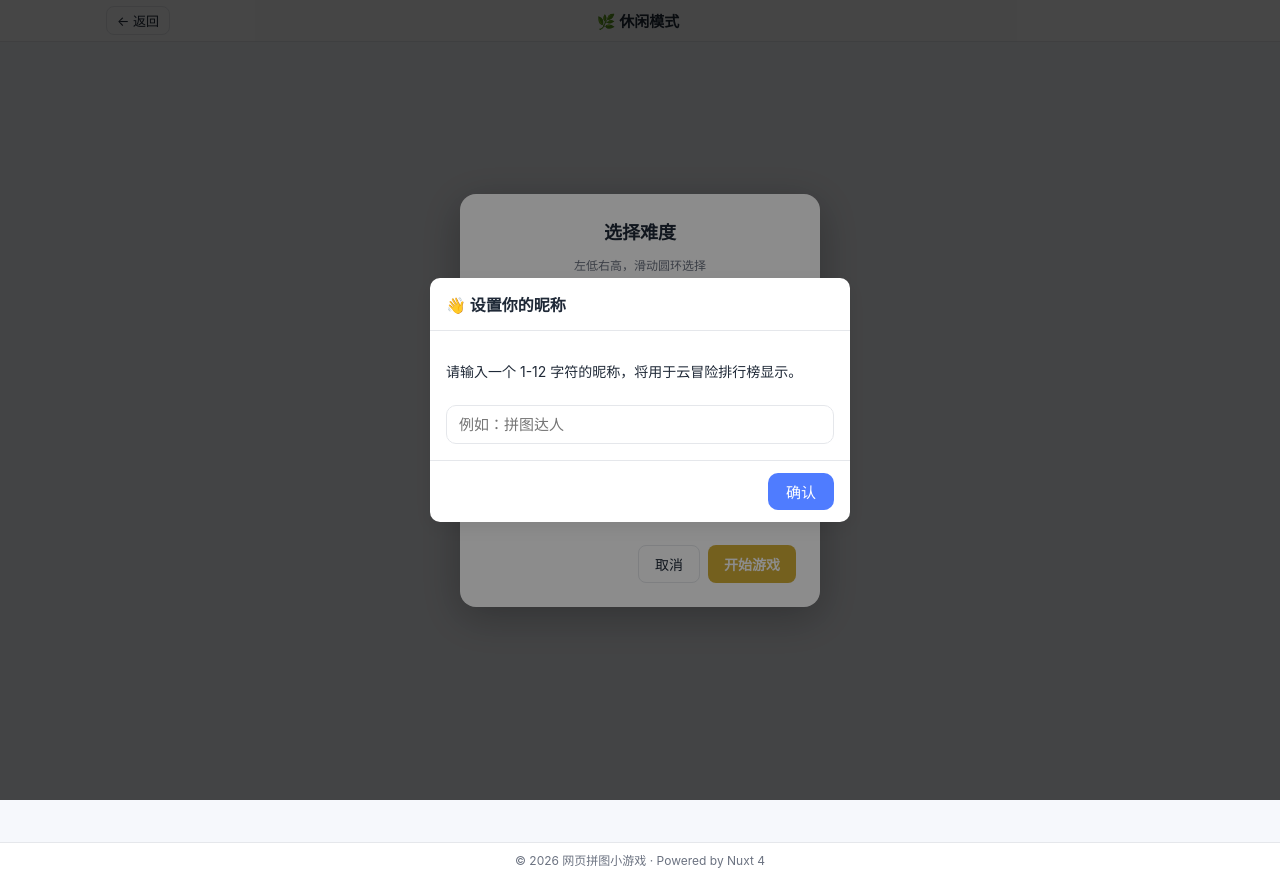
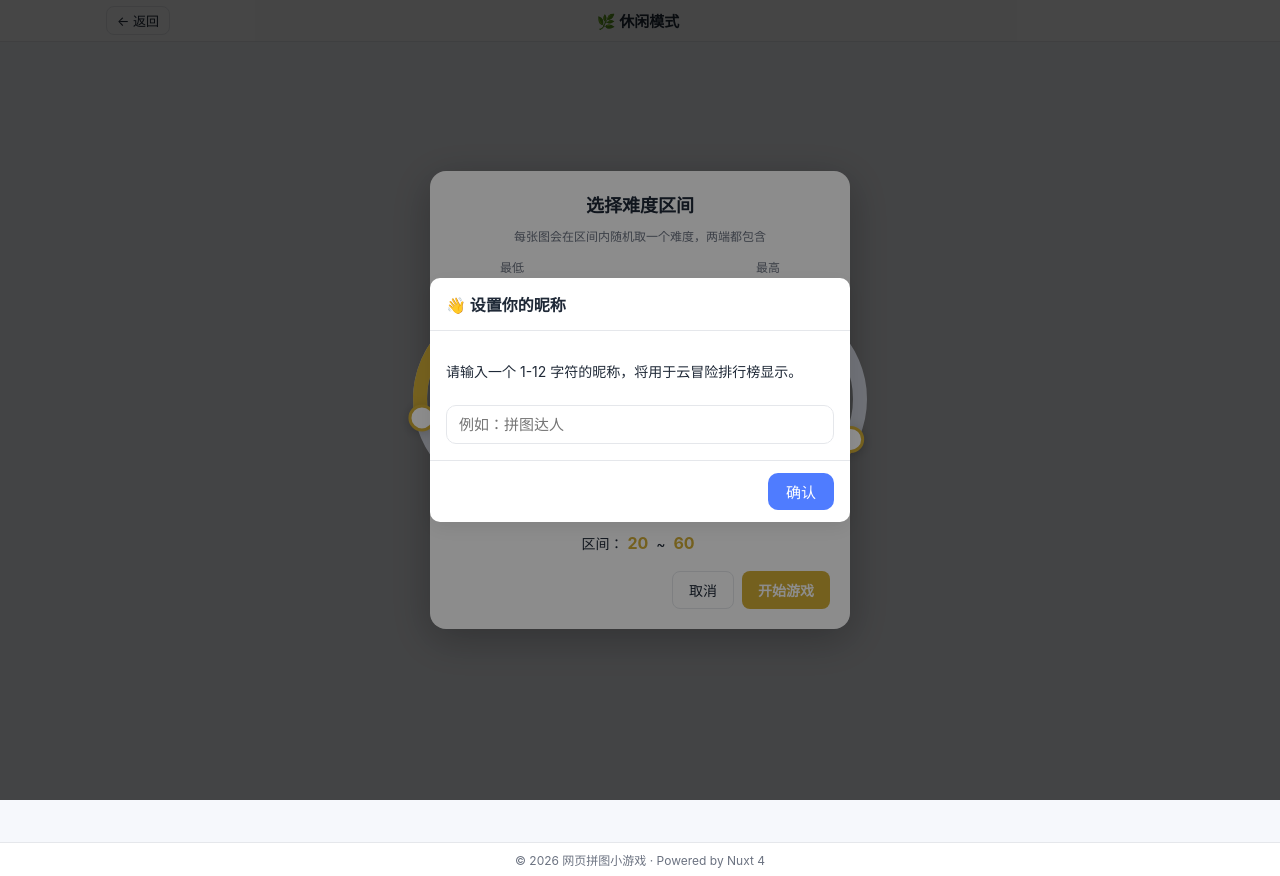
Before and after one commit to zilong-sky/nuxt-puzzle-game, a Nuxt app: page /play/casual in a window 1280 px wide. Built offline with nearby package versions, Linux system fonts and the light colour scheme.

Commit message:
feat: casual difficulty range; adventure paid continue (1/2/4/6/8/10...)

```diff
--- /dev/null
+++ b/app/components/DifficultyRangeModal.vue
@@ -0,0 +1,91 @@
+<!-- app/components/DifficultyRangeModal.vue - 休闲模式难度区间选择（闭区间 [min,max]） -->
+<template>
+  <div v-if="open" class="modal-backdrop" @click.self="$emit('cancel')">
+    <div class="modal-card">
+      <h3>选择难度区间</h3>
+      <p class="hint">每张图会在区间内随机取一个难度，两端都包含</p>
+
+      <div class="dials">
+        <div class="dial-col">
+          <div class="dial-label">最低</div>
+          <DifficultyDial v-model="lo" :min="min" :max="max" label="块" />
+        </div>
+        <div class="dial-col">
+          <div class="dial-label">最高</div>
+          <DifficultyDial v-model="hi" :min="min" :max="max" label="块" />
+        </div>
+      </div>
+
+      <div class="preview">区间：<b>{{ finalLo }}</b> ~ <b>{{ finalHi }}</b></div>
+
+      <div class="btns">
+        <button type="button" class="ghost-btn" @click="$emit('cancel')">取消</button>
+        <button type="button" class="primary-btn" @click="$emit('confirm', { min: finalLo, max: finalHi })">
+          开始游戏
+        </button>
+      </div>
+    </div>
+  </div>
+</template>
+
+<script setup lang="ts">
+import { ref, watch, computed } from 'vue'
+import DifficultyDial from '~/components/DifficultyDial.vue'
+
+const props = withDefaults(defineProps<{
+  open: boolean
+  min?: number
+  max?: number
+  initialMin?: number
+  initialMax?: number
+}>(), { min: 4, max: 200, initialMin: 20, initialMax: 60 })
+
+defineEmits<{ confirm: [value: { min: number; max: number }]; cancel: [] }>()
+
+const lo = ref(props.initialMin)
+const hi = ref(props.initialMax)
+
+watch(() => props.open, (o) => {
+  if (o) { lo.value = props.initialMin; hi.value = props.initialMax }
+})
+
+// 用户选反了自动 swap，展示时保证 lo<=hi
+const finalLo = computed(() => Math.min(lo.value, hi.value))
+const finalHi = computed(() => Math.max(lo.value, hi.value))
+</script>
+
+<style scoped>
+.modal-backdrop {
+  position: fixed; inset: 0;
+  background: rgba(0,0,0,0.5);
+  z-index: 100;
+  display: flex; align-items: center; justify-content: center;
+  padding: 16px;
+}
+.modal-card {
+  background: #fff;
+  border-radius: 16px;
+  padding: 20px;
+  width: min(94vw, 420px);
+  box-shadow: 0 10px 40px rgba(0,0,0,0.25);
+  display: flex; flex-direction: column; align-items: center;
+  gap: 10px;
+}
+.modal-card h3 { margin: 0; font-size: 18px; color: var(--color-text,#222); }
+.hint { margin: 0; font-size: 12px; color: var(--color-text-soft,#888); text-align: center; }
+.dials { display: flex; gap: 16px; width: 100%; justify-content: center; margin-top: 4px; }
+.dial-col { display: flex; flex-direction: column; align-items: center; gap: 4px; }
+.dial-label { font-size: 12px; color: var(--color-text-soft,#888); }
+.preview { font-size: 14px; color: var(--color-text,#333); margin-top: 4px; }
+.preview b { color: #d4af37; font-size: 16px; margin: 0 4px; }
+.btns { display: flex; gap: 8px; justify-content: flex-end; width: 100%; margin-top: 8px; }
+.ghost-btn {
+  background: transparent; border: 1px solid var(--color-border,#d0d0d0);
+  color: var(--color-text,#333); padding: 8px 16px; border-radius: 8px; cursor: pointer;
+}
+.primary-btn {
+  background: #d4af37; color: #fff; border: none;
+  padding: 8px 16px; border-radius: 8px; cursor: pointer; font-weight: 600;
+}
+.primary-btn:hover { background: #c39d2e; }
+</style>
--- a/app/pages/index.vue
+++ b/app/pages/index.vue
@@ -12,7 +12,7 @@
       <div class="mode-card card" @click="goCasual">
         <div class="ico">🌿</div>
         <h3>休闲模式</h3>
-        <p>随图库编号顺序自动加载，30~80 块不规则异形切割，纯放松，不计分。</p>
+        <p>自选难度区间（最低 ~ 最高），每张图在区间内随机切块，纯放松，不计分。</p>
         <button>开始休闲</button>
       </div>
       <div class="mode-card card highlight" @click="showCloudTip = true">
@@ -51,9 +51,13 @@
       </ul>
       <template #footer>
         <button class="ghost-btn" @click="showCloudTip = false">取消</button>
-        <button class="big-start-btn" :disabled="!game.canPlayCloud" @click="goCloud">
-          {{ game.canPlayCloud ? '进入云冒险' : '今日次数已用完' }}
+        <button v-if="game.canPlayCloud" class="big-start-btn" @click="goCloud">
+          进入云冒险
         </button>
+        <template v-else>
+          <button class="big-start-btn" disabled>免费次数已用完</button>
+          <button class="big-start-btn pay" @click="goCloudPaid">💰 付费玩 ¥{{ game.nextPaidPrice }}</button>
+        </template>
       </template>
     </ModalDialog>
   </div>
@@ -71,6 +75,10 @@ onMounted(() => game.hydrate())
 function goCasual() { navigateTo('/play/casual') }
 function goCloud() {
   if (!game.canPlayCloud) return
+  navigateTo('/play/cloud')
+}
+function goCloudPaid() {
+  // 进入 cloud 页，noPlays 弹窗会自动弹出，让用户走付费确认流程
   navigateTo('/play/cloud')
 }
 function goSelfie() { navigateTo('/play/selfie') }
@@ -114,6 +122,8 @@ function goSelfie() { navigateTo('/play/selfie') }
   border: none;
 }
 .big-start-btn:disabled { background: #cbd5e1; color: #fff; cursor: not-allowed; }
+.big-start-btn.pay { background: #10b981; }
+.big-start-btn.pay:hover { background: #059669; }
 @media (max-width: 720px) {
   .modes { grid-template-columns: 1fr; }
 }
--- a/app/pages/play/casual.vue
+++ b/app/pages/play/casual.vue
@@ -1,12 +1,13 @@
-<!-- app/pages/play/casual.vue - 休闲模式：弹窗选难度，30 张固定图 -->
+<!-- app/pages/play/casual.vue - 休闲模式：区间难度，每张图随机取值 -->
 <template>
-  <DifficultyModal
-    :open="!pieceCountChosen"
-    :min="4" :max="50" :initial="25"
-    @confirm="onDifficultyConfirm"
-    @cancel="onDifficultyCancel"
+  <DifficultyRangeModal
+    :open="!rangeChosen"
+    :min="4" :max="80"
+    :initial-min="20" :initial-max="60"
+    @confirm="onRangeConfirm"
+    @cancel="onRangeCancel"
   />
-  <div v-if="current && pieceCountChosen">
+  <div v-if="current && rangeChosen">
     <PuzzleGame
       :key="current.url"
       :image-url="current.url"
@@ -20,21 +21,30 @@
       @next="loadNext"
     />
   </div>
-  <div v-else-if="pieceCountChosen" class="card">加载中...</div>
+  <div v-else-if="rangeChosen" class="card">加载中...</div>
 </template>
 
 <script setup lang="ts">
 import { onMounted, ref, computed } from 'vue'
 import PuzzleGame from '~/components/PuzzleGame.vue'
-import DifficultyModal from '~/components/DifficultyModal.vue'
+import DifficultyRangeModal from '~/components/DifficultyRangeModal.vue'
 import { fetchCasualImages, type PuzzleImage } from '~/services/imageService'
+import { randInt } from '~/utils/random'
 
 const list = ref<PuzzleImage[]>([])
 const idx = ref(0)
 const pieceCount = ref(48)
-const pieceCountChosen = ref(false)
+const rangeChosen = ref(false)
+const rangeMin = ref(20)
+const rangeMax = ref(60)
 
 const current = computed(() => list.value[idx.value])
+
+function pickPieceCount() {
+  const lo = Math.max(4, Math.min(rangeMin.value, rangeMax.value))
+  const hi = Math.max(rangeMin.value, rangeMax.value)
+  pieceCount.value = lo === hi ? lo : randInt(lo, hi)
+}
 
 onMounted(async () => {
   if (typeof window !== 'undefined') window.scrollTo(0, 0)
@@ -47,13 +57,16 @@ onMounted(async () => {
   list.value = arr
 })
 
-function onDifficultyConfirm(v: number) {
-  pieceCount.value = v
-  pieceCountChosen.value = true
+function onRangeConfirm(v: { min: number; max: number }) {
+  rangeMin.value = v.min
+  rangeMax.value = v.max
+  pickPieceCount()
+  rangeChosen.value = true
 }
-function onDifficultyCancel() { navigateTo('/') }
+function onRangeCancel() { navigateTo('/') }
 function loadNext() {
   idx.value = (idx.value + 1) % list.value.length
+  pickPieceCount()
 }
 function onSuccess() {}
 function onFail() {}
--- a/app/pages/play/cloud.vue
+++ b/app/pages/play/cloud.vue
@@ -27,11 +27,28 @@
   </div>
 
   <ModalDialog :visible="noPlays" title="⏸ 今日次数已用完" :closable="false">
-    <p>今天的 5 次云冒险机会已经用完。可以看广告 +1 次，或解锁高级版获得无限次。</p>
+    <p>今天的 5 次免费云冒险已用完。可以看广告 +1 次，解锁高级版无限玩，或付费续玩一局。</p>
+    <p class="pay-hint">下一局付费价格：<b>¥{{ game.nextPaidPrice }}</b>（每玩一次下次更贵）</p>
     <template #footer>
       <button class="ghost-btn" @click="goHome">返回主页</button>
       <button @click="onWatchAd">📺 看广告 +1</button>
+      <button class="pay-btn" @click="onPayClick">💰 付费玩 ¥{{ game.nextPaidPrice }}</button>
       <button class="premium-btn" @click="onUnlockPremium">✨ 解锁高级版</button>
+    </template>
+  </ModalDialog>
+
+  <ModalDialog :visible="showPayConfirm" title="💰 付费续玩规则" closable @close="showPayConfirm = false">
+    <p>免费次数已用完，你可以付费继续冒险：</p>
+    <ul>
+      <li>本次付费：<b>¥{{ game.nextPaidPrice }}</b></li>
+      <li>付费规则：<b>1、2、4、6、8、10 …</b> 每玩一次，下一次费用递增</li>
+      <li>付费成功后立即开始下一局</li>
+      <li>看广告 +1 或解锁高级版可避免付费</li>
+    </ul>
+    <p style="color:#f59e0b; font-size:12px; margin-top:8px">当前为模拟支付，点击确认即视为支付成功。</p>
+    <template #footer>
+      <button class="ghost-btn" @click="showPayConfirm = false">取消</button>
+      <button class="pay-btn" @click="onPayConfirm">确认支付 ¥{{ game.nextPaidPrice }}</button>
     </template>
   </ModalDialog>
 
@@ -55,6 +72,7 @@ const idx = ref(0)
 const pieceCount = ref(randInt(30, 80))
 const noPlays = ref(false)
 const adVisible = ref(false)
+const showPayConfirm = ref(false)
 const loading = ref(true)
 
 const current = computed(() => list.value[idx.value])
@@ -143,10 +161,24 @@ function onUnlockPremium() {
   game.unlockPremium()
   noPlays.value = false
 }
+function onPayClick() { showPayConfirm.value = true }
+function onPayConfirm() {
+  // 模拟支付成功：记账 → 关弹窗 → 直接进入下一局
+  game.consumePaidPlay()
+  showPayConfirm.value = false
+  noPlays.value = false
+  if (idx.value + 1 >= list.value.length) idx.value = 0
+  else idx.value += 1
+  game.setAdventureIdx(idx.value)
+  applyPieceCount()
+}
 </script>
 
 <style scoped>
 .premium-btn { background: linear-gradient(45deg,#f59e0b,#ef4444); }
+.pay-btn { background: #10b981; color: #fff; }
+.pay-hint { margin-top: 4px; font-size: 13px; color: var(--color-text-soft); }
+.pay-hint b { color: #10b981; font-size: 15px; margin: 0 2px; }
 .ghost-btn { background: transparent; color: var(--color-text); border: 1px solid var(--color-border); }
 .empty { text-align: center; }
 .empty .sub { color: var(--color-text-soft); margin: 12px 0; }
--- a/app/stores/gameStore.ts
+++ b/app/stores/gameStore.ts
@@ -23,6 +23,7 @@ interface State {
   rankHistory: number[]
   adventureIdx: number
   playerName: string
+  paidPlaysUsed: number
   initialized: boolean
 }
 
@@ -36,11 +37,20 @@ export const useGameStore = defineStore('game', {
     rankHistory: [],
     adventureIdx: 0,
     playerName: '',
+    paidPlaysUsed: 0,
     initialized: false
   }),
   getters: {
     dailyFree: () => DAILY_FREE,
-    canPlayCloud: (s) => s.premium || s.dailyPlaysLeft > 0
+    canPlayCloud: (s) => s.premium || s.dailyPlaysLeft > 0,
+    // 付费价格序列：1, 2, 4, 6, 8, 10, 12 ...
+    // idx=0 → 1；idx=1 → 2；idx>=2 → 2 * idx
+    nextPaidPrice: (s) => {
+      const i = s.paidPlaysUsed
+      if (i <= 0) return 1
+      if (i === 1) return 2
+      return 2 * i
+    }
   },
   actions: {
     hydrate() {
@@ -61,7 +71,13 @@ export const useGameStore = defineStore('game', {
       this.items = getItem<Items>(STORAGE_KEYS.ITEMS, { restore: 1, freeze: 1 })
       this.adventureIdx = getItem<number>(STORAGE_KEYS.ADV_IDX, 0)
       this.playerName = getItem<string>(STORAGE_KEYS.PLAYER_NAME, '')
+      this.paidPlaysUsed = getItem<number>(STORAGE_KEYS.PAID_PLAYS_USED, 0)
       this.initialized = true
+    },
+    /** 模拟付费一局：无论是否有免费次数都消耗一次付费，返回价格 */
+    consumePaidPlay() {
+      this.paidPlaysUsed += 1
+      setItem(STORAGE_KEYS.PAID_PLAYS_USED, this.paidPlaysUsed)
     },
     consumeCloudPlay() {
       if (this.premium) return
--- a/app/utils/storage.ts
+++ b/app/utils/storage.ts
@@ -37,5 +37,6 @@ export const STORAGE_KEYS = {
   ITEMS: 'puzzle_items',
   PREMIUM: 'puzzle_premium',
   ADV_IDX: 'puzzle:adv-idx',
-  PLAYER_NAME: 'puzzle:player-name'
+  PLAYER_NAME: 'puzzle:player-name',
+  PAID_PLAYS_USED: 'puzzle:paid-plays-used'
 } as const
```
